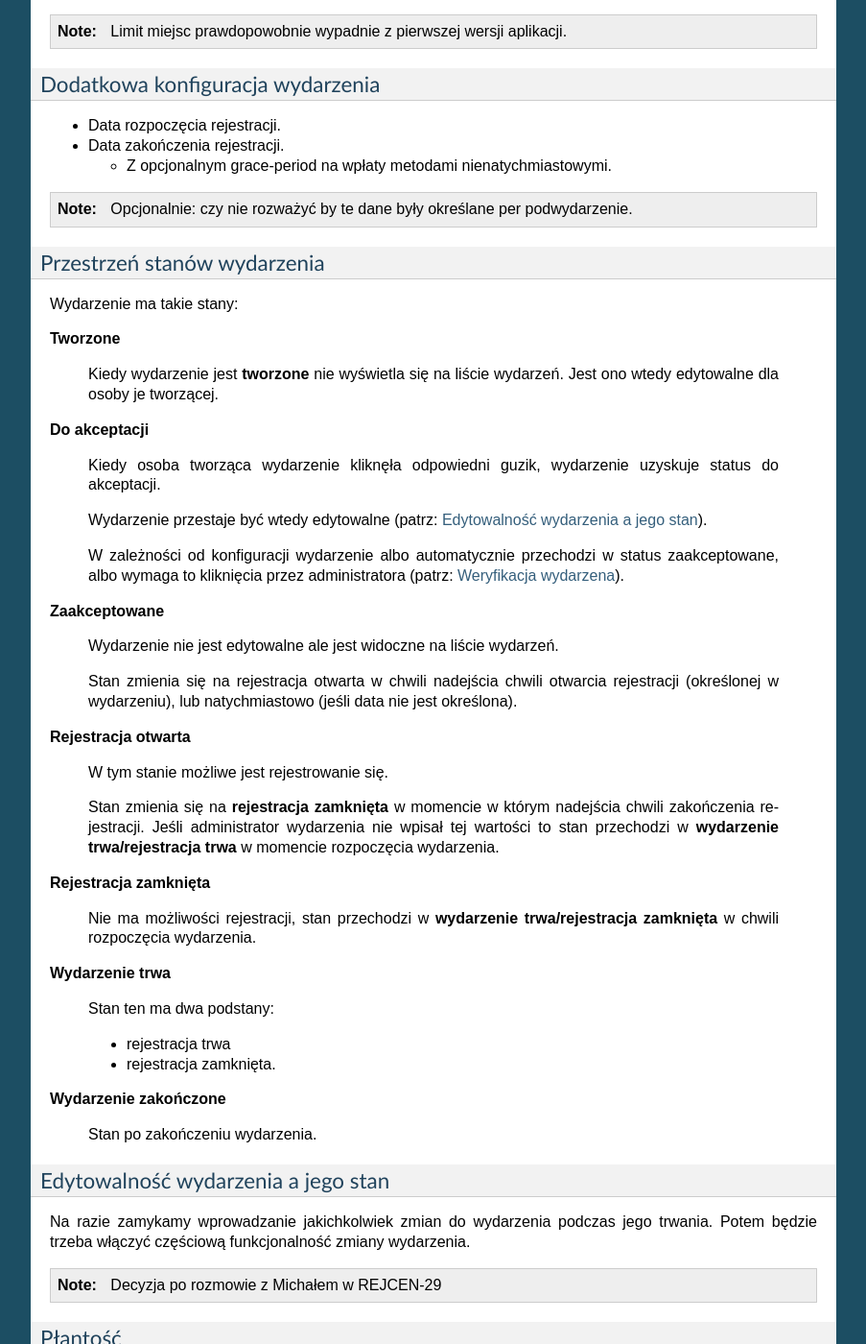
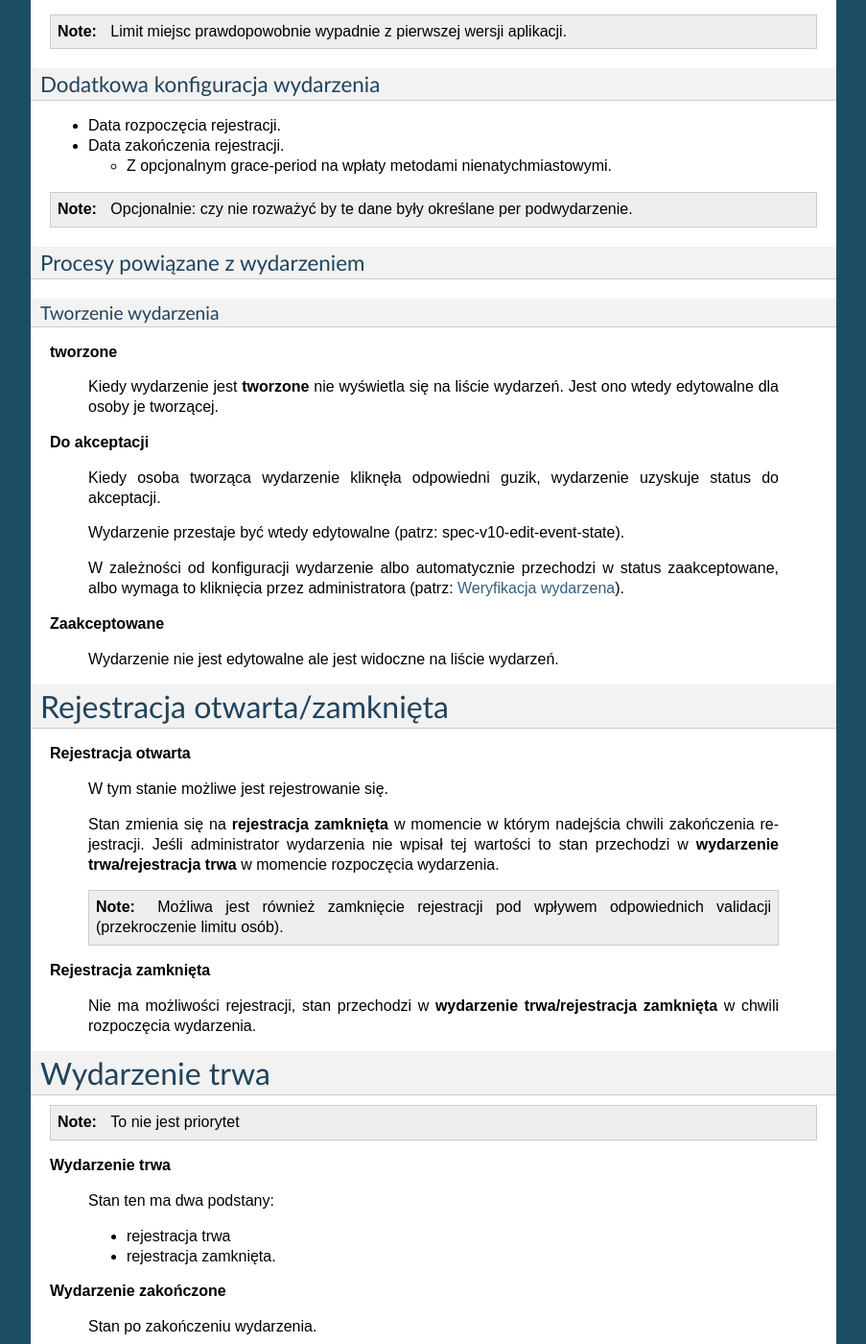
Before and after one commit to wnt-zhp/drigan, a Sphinx documentation site: the page built from docs/design/spec10.rst, in a window 1280 px wide and 1400 px high, scrolled down 2024 px. Shown: the whole window at 96% size, without its empty margins (198-1101 px from the left). Built offline with Sphinx 7.4.7, drawn with Linux system fonts in a browser that asks for light colours; some of the changed text lies outside the part shown.

Commit message:
Closes: REJCEN-28,

```diff
--- a/docs/design/spec10.rst
+++ b/docs/design/spec10.rst
@@ -130,12 +130,18 @@ Dodatkowa konfiguracja wydarzenia
 
     Opcjonalnie: czy nie rozważyć by te dane były określane per podwydarzenie.
 
-Przestrzeń stanów wydarzenia
-****************************
 
-Wydarzenie ma takie stany:
 
-**Tworzone**
+Procesy powiązane z wydarzeniem
+********************************
+
+.. _spec-v10-akceptacja:
+
+Tworzenie wydarzenia
+####################
+
+**tworzone**
+
 
     Kiedy wydarzenie jest **tworzone** nie wyświetla się na liście wydarzeń.
     Jest ono wtedy edytowalne dla osoby je tworzącej.
@@ -156,9 +162,9 @@ Wydarzenie ma takie stany:
 
     Wydarzenie nie jest edytowalne ale jest widoczne na liście wydarzeń.
 
-    Stan zmienia się na rejestracja otwarta w chwili nadejścia chwili
-    otwarcia rejestracji (określonej w wydarzeniu), lub natychmiastowo
-    (jeśli data nie jest określona).
+Rejestracja otwarta/zamknięta
+=============================
+
 
 **Rejestracja otwarta**
 
@@ -169,10 +175,25 @@ Wydarzenie ma takie stany:
     nie wpisał tej wartości to stan przechodzi w **wydarzenie trwa/rejestracja trwa**
     w momencie rozpoczęcia wydarzenia.
 
+    .. note::
+
+        Możliwa jest również zamknięcie rejestracji pod wpływem odpowiednich
+        validacji (przekroczenie limitu osób).
+
+
+
 **Rejestracja zamknięta**
 
     Nie ma możliwości rejestracji, stan przechodzi w **wydarzenie trwa/rejestracja zamknięta**
     w chwili rozpoczęcia wydarzenia.
+
+
+Wydarzenie trwa
+===============
+
+.. note::
+
+    To nie jest priorytet
 
 **Wydarzenie trwa**
 
```
